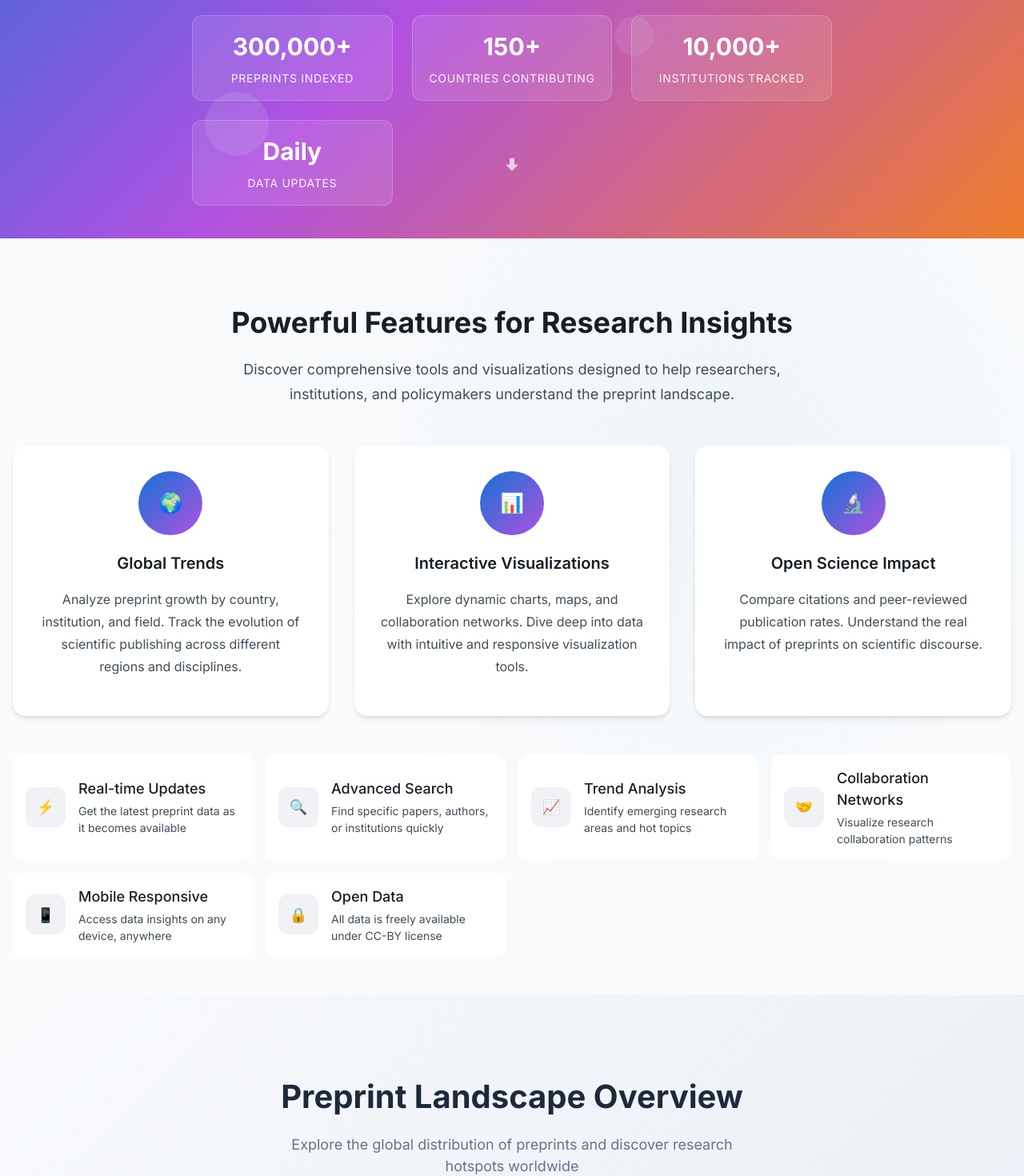
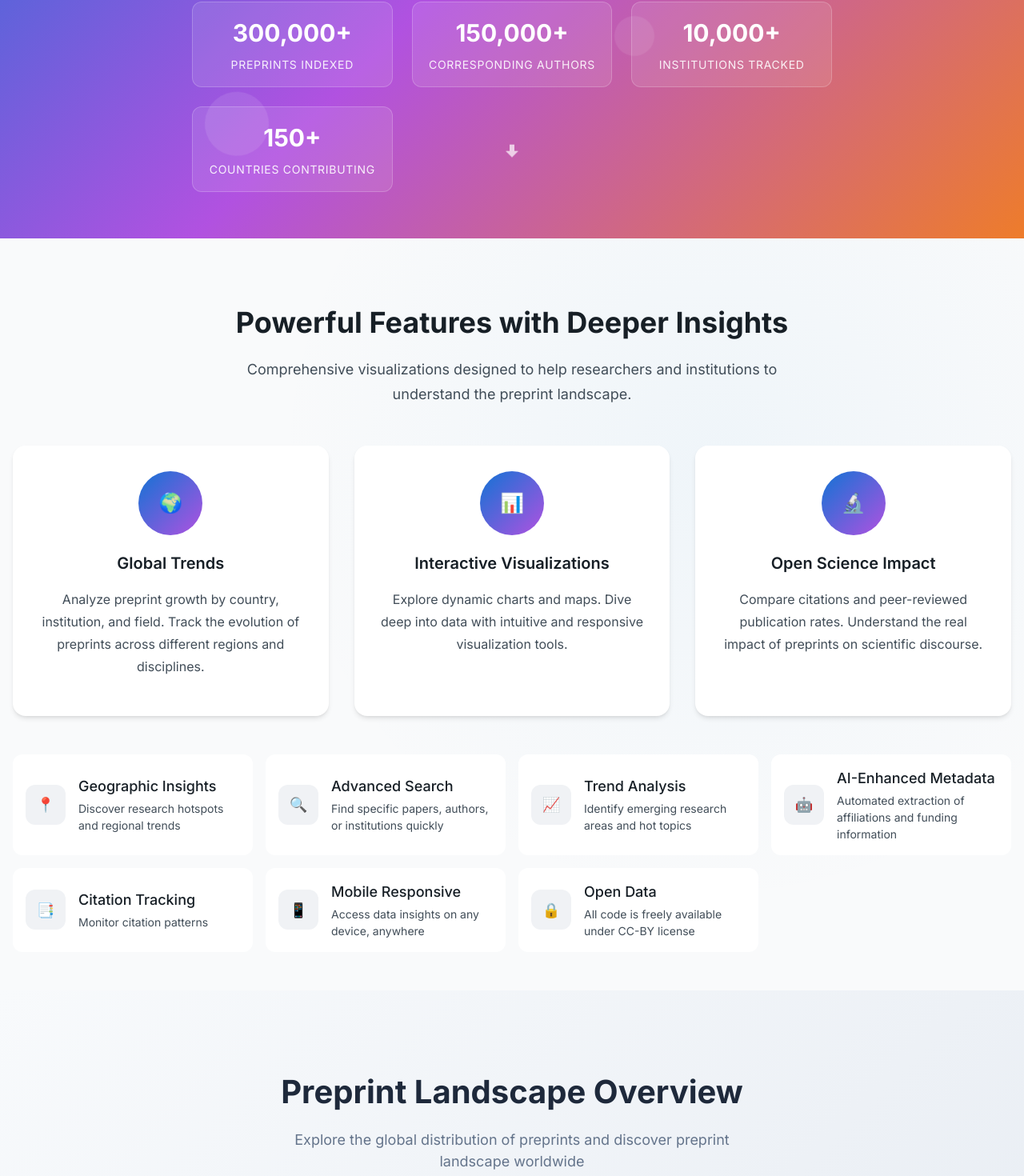
Before and after one commit to Bibhuprasadbehera/Preprint-commons, a React (Vite) app in the folder frontend/: page / in a window 1280 px wide. Shown: the part 583-2053 px from the top of the page at 80% size. Built offline with nearby package versions, Linux system fonts and the light colour scheme; no server answers.

Commit message:
corrections 1

```diff
--- a/frontend/src/App.citationfix.jsx
+++ b/frontend/src/App.citationfix.jsx
@@ -130,9 +130,6 @@ const App = () => {
             title="Global Preprint Distribution Map - Fixed"
             showStats={true}
             statsData={[
-              { number: "300,000+", label: "Preprints Indexed" },
-              { number: "50+", label: "Countries Contributing" },
-              { number: "1,000+", label: "Institutions Tracked" }
             ]}
           />
         </div>
--- a/frontend/src/components/Paper/PaperMetadata.jsx
+++ b/frontend/src/components/Paper/PaperMetadata.jsx
@@ -74,7 +74,7 @@ const PaperMetadata = ({ paper }) => {
     <div className={styles.metadataContainer} ref={metadataRef}>
       <Card className={styles.metadataCard}>
         <Card.Header>
-          <h3 className={styles.sectionTitle}>Paper Details</h3>
+          <h3 className={styles.sectionTitle}>Preprint Details</h3>
         </Card.Header>
         <Card.Content>
           <div className={styles.metadataGrid}>
--- a/frontend/src/components/sections/Features/Features.jsx
+++ b/frontend/src/components/sections/Features/Features.jsx
@@ -6,12 +6,12 @@ const Features = () => {
     {
       icon: '🌍',
       title: 'Global Trends',
-      description: 'Analyze preprint growth by country, institution, and field. Track the evolution of scientific publishing across different regions and disciplines.'
+      description: 'Analyze preprint growth by country, institution, and field. Track the evolution of preprints across different regions and disciplines.'
     },
     {
       icon: '📊',
       title: 'Interactive Visualizations',
-      description: 'Explore dynamic charts, maps, and collaboration networks. Dive deep into data with intuitive and responsive visualization tools.'
+      description: 'Explore dynamic charts and maps. Dive deep into data with intuitive and responsive visualization tools.'
     },
     {
       icon: '🔬',
@@ -22,9 +22,9 @@ const Features = () => {
 
   const additionalFeatures = [
     {
-      icon: '⚡',
-      title: 'Real-time Updates',
-      description: 'Get the latest preprint data as it becomes available'
+      icon: '📍',
+      title: 'Geographic Insights',
+      description: 'Discover research hotspots and regional trends'
     },
     {
       icon: '🔍',
@@ -37,9 +37,14 @@ const Features = () => {
       description: 'Identify emerging research areas and hot topics'
     },
     {
-      icon: '🤝',
-      title: 'Collaboration Networks',
-      description: 'Visualize research collaboration patterns'
+      icon: '🤖',
+      title: 'AI-Enhanced Metadata',
+      description: 'Automated extraction of affiliations and funding information'
+    },
+    {
+      icon: '📑',
+      title: 'Citation Tracking',
+      description: 'Monitor citation patterns'
     },
     {
       icon: '📱',
@@ -49,7 +54,7 @@ const Features = () => {
     {
       icon: '🔒',
       title: 'Open Data',
-      description: 'All data is freely available under CC-BY license'
+      description: 'All code is freely available under CC-BY license'
     }
   ];
 
@@ -57,10 +62,10 @@ const Features = () => {
     <section className={styles.features}>
       <div className={styles.container}>
         <div className={styles.header}>
-          <h2 className={styles.title}>Powerful Features for Research Insights</h2>
+          <h2 className={styles.title}>Powerful Features with Deeper Insights</h2>
           <p className={styles.subtitle}>
-            Discover comprehensive tools and visualizations designed to help researchers,
-            institutions, and policymakers understand the preprint landscape.
+            Comprehensive visualizations designed to help researchers and
+            institutions to understand the preprint landscape.
           </p>
         </div>
 
--- a/frontend/src/components/sections/Hero/Hero.jsx
+++ b/frontend/src/components/sections/Hero/Hero.jsx
@@ -16,11 +16,11 @@ const Hero = () => {
       <div className={styles.container}>
         <div className={styles.content}>
           <h1 className={styles.title}>
-            Tracking the Global Impact of Preprints in Open Science
+            Preprint Commons -<br /> Tracking Global Impact of Preprints
           </h1>
           <p className={styles.subtitle}>
-            Explore trends, collaborations, and citations across arXiv, bioRxiv, medRxiv, and more.
-            Discover the future of scientific publishing through comprehensive data visualization.
+            Explore trends, landscape, and citations across arXiv, bioRxiv & medRxiv preprint servers
+             through comprehensive data visualization.
           </p>
 
           <div className={styles.actions}>
@@ -42,16 +42,16 @@ const Hero = () => {
               <span className={styles.statLabel}>Preprints Indexed</span>
             </div>
             <div className={styles.stat}>
-              <span className={styles.statNumber}>150+</span>
-              <span className={styles.statLabel}>Countries Contributing</span>
+              <span className={styles.statNumber}>150,000+</span>
+              <span className={styles.statLabel}>Corresponding Authors</span>
             </div>
             <div className={styles.stat}>
               <span className={styles.statNumber}>10,000+</span>
               <span className={styles.statLabel}>Institutions Tracked</span>
             </div>
             <div className={styles.stat}>
-              <span className={styles.statNumber}>Daily</span>
-              <span className={styles.statLabel}>Data Updates</span>
+              <span className={styles.statNumber}>150+</span>
+              <span className={styles.statLabel}>Countries Contributing</span>
             </div>
           </div>
         </div>
--- a/frontend/src/components/sections/MethodologyFlow/MethodologyFlow.jsx
+++ b/frontend/src/components/sections/MethodologyFlow/MethodologyFlow.jsx
@@ -9,7 +9,7 @@ const MethodologyFlow = () => {
       title: 'Data Collection',
       description: 'Scraping and API integration with preprint repositories',
       details: [
-        'Daily synchronization with medRxiv, bioRxiv, and arXiv',
+        'Synchronization with medRxiv, bioRxiv, and arXiv',
         'Metadata extraction and standardization',
         'Duplicate detection and removal'
       ],
--- a/frontend/src/components/ui/MapContainer/MapContainer.jsx
+++ b/frontend/src/components/ui/MapContainer/MapContainer.jsx
@@ -7,9 +7,6 @@ const MapContainer = ({
   className = '',
   showStats = true,
   statsData = [
-    { number: "300,000+", label: "Preprints Indexed" },
-    { number: "50+", label: "Countries Contributing" },
-    { number: "1,000+", label: "Institutions Tracked" }
   ]
 }) => {
   const navigate = useNavigate();
--- a/frontend/src/pages/AboutPage.jsx
+++ b/frontend/src/pages/AboutPage.jsx
@@ -38,7 +38,7 @@ const AboutPage = () => {
               lineHeight: 'var(--line-height-relaxed)',
               fontSize: 'var(--font-size-xl)'
             }}>
-              The first dedicated database and analytical platform for large-scale preprint meta-analysis,
+              A dedicated database and visualization platform for large-scale preprint meta-analysis,
               featuring over 344,000 curated preprints with AI-enhanced metadata extraction.
             </p>
             <div style={{
@@ -57,7 +57,7 @@ const AboutPage = () => {
                 <div style={{ fontSize: 'var(--font-size-lg)', opacity: 0.9 }}>Current Repositories</div>
               </div>
               <div style={{ textAlign: 'center' }}>
-                <div style={{ fontSize: 'var(--font-size-4xl)', fontWeight: 'var(--font-weight-bold)' }}>50+</div>
+                <div style={{ fontSize: 'var(--font-size-4xl)', fontWeight: 'var(--font-weight-bold)' }}>150+</div>
                 <div style={{ fontSize: 'var(--font-size-lg)', opacity: 0.9 }}>Countries Covered</div>
               </div>
             </div>
@@ -416,7 +416,7 @@ const AboutPage = () => {
                 </div>
                 <div style={{ display: 'flex', justifyContent: 'space-between)' }}>
                   <span>Geographic Coverage</span>
-                  <span style={{ fontWeight: 'var(--font-weight-semibold)' }}>50+ Countries</span>
+                  <span style={{ fontWeight: 'var(--font-weight-semibold)' }}>150+ Countries</span>
                 </div>
               </div>
               <p className="text-body-small" style={{ color: 'var(--color-text-secondary)' }}>
--- a/frontend/src/pages/DocumentationPage.jsx
+++ b/frontend/src/pages/DocumentationPage.jsx
@@ -372,10 +372,10 @@ const DocumentationPage = () => {
                       </div>
                       <div className={styles.metric}>
                         <span className={styles.metricNumber}>3</span>
-                        <span className={styles.metricLabel}>Major Repositories</span>
+                        <span className={styles.metricLabel}>Repositories</span>
                       </div>
                       <div className={styles.metric}>
-                        <span className={styles.metricNumber}>50+</span>
+                        <span className={styles.metricNumber}>150+</span>
                         <span className={styles.metricLabel}>Countries</span>
                       </div>
                     </div>
@@ -648,15 +648,15 @@ const DocumentationPage = () => {
                     <div className={styles.qualityMetrics}>
                       <div className={styles.qualityMetric}>
                         <span className={styles.qualityNumber}>85-90%</span>
-                        <span className={styles.qualityLabel}>Overall data accuracy</span>
+                        <span className={styles.qualityLabel}>Overall LLM data extraction accuracy (only country and institution)</span>
                       </div>
                       <div className={styles.qualityMetric}>
                         <span className={styles.qualityNumber}>10-15%</span>
-                        <span className={styles.qualityLabel}>Error rate (transparent reporting)</span>
+                        <span className={styles.qualityLabel}>Error rate in LLM data (only country and institution)</span>
                       </div>
                       <div className={styles.qualityMetric}>
                         <span className={styles.qualityNumber}>344,843</span>
-                        <span className={styles.qualityLabel}>Total validated records</span>
+                        <span className={styles.qualityLabel}>Total records</span>
                       </div>
                     </div>
                     <p className="text-body-small" style={{ marginTop: 'var(--spacing-md)', color: 'var(--color-text-secondary)' }}>
--- a/frontend/src/pages/ExplorePage.jsx
+++ b/frontend/src/pages/ExplorePage.jsx
@@ -415,9 +415,6 @@ const ExplorePage = () => {
               title="Global Preprint Distribution Map"
               showStats={true}
               statsData={[
-                { number: "300,000+", label: "Preprints Indexed" },
-                { number: "50+", label: "Countries Contributing" },
-                { number: "1,000+", label: "Institutions Tracked" }
               ]}
               className={styles.exploreMapContainer}
             />
--- a/frontend/src/pages/FaqPage.jsx
+++ b/frontend/src/pages/FaqPage.jsx
@@ -17,7 +17,7 @@ const FaqPage = () => {
     },
     {
       question: "Which preprint repositories are included in your database?",
-      answer: "Our database includes 344,843 preprints from three major repositories: bioRxiv (239,847 entries), medRxiv (55,695 entries), and arXiv q-bio section (49,301 entries). We focused on these sources due to their consistent, high-quality metadata available via robust APIs and thematic focus on life sciences.",
+      answer: "Our database includes 344,843 preprints from three repositories: bioRxiv (239,847 entries), medRxiv (55,695 entries), and arXiv q-bio section (49,301 entries). We focused on these sources due to their consistent, high-quality metadata available via robust APIs and thematic focus on life sciences.",
       category: "Data Sources"
     },
     {
--- a/frontend/src/pages/HomePage.jsx
+++ b/frontend/src/pages/HomePage.jsx
@@ -19,7 +19,7 @@ const HomePage = () => {
             <div className={styles.sectionHeader}>
               <h2 className={styles.sectionTitle}>Preprint Landscape Overview</h2>
               <p className={styles.sectionSubtitle}>
-                Explore the global distribution of preprints and discover research hotspots worldwide
+                Explore the global distribution of preprints and discover preprint landscape worldwide
               </p>
             </div>
 
@@ -27,9 +27,6 @@ const HomePage = () => {
               title="Global Preprint Distribution Map"
               showStats={true}
               statsData={[
-                { number: "300,000+", label: "Preprints Indexed" },
-                { number: "50+", label: "Countries Contributing" },
-                { number: "1,000+", label: "Institutions Tracked" }
               ]}
             />
           </div>
@@ -59,8 +56,8 @@ const HomePage = () => {
                 <div className={styles.stepNumber}>02</div>
                 <h3 className={styles.stepTitle}>AI-Powered Enrichment</h3>
                 <p className={styles.stepDescription}>
-                  Advanced language models extract missing metadata such as author affiliations,
-                  funding information, and research classifications.
+                  Advanced Large Language models is used to fill missing metadata such as author affiliations,
+                   and country.
                 </p>
               </div>
 
@@ -69,7 +66,7 @@ const HomePage = () => {
                 <h3 className={styles.stepTitle}>Interactive Visualization</h3>
                 <p className={styles.stepDescription}>
                   Explore insights through dynamic dashboards, interactive maps,
-                  and comprehensive analytics tools designed for researchers.
+                  and comprehensive visualization designed for researchers.
                 </p>
               </div>
             </div>
```
